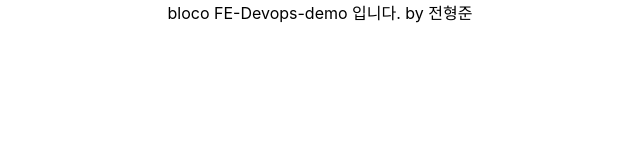
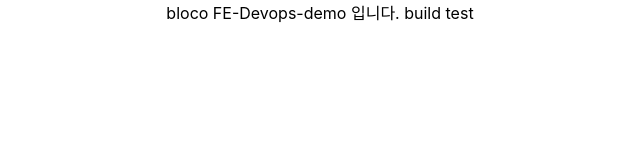
Before and after one commit to HyeongJunJeon/devops-demo, a React (Create React App) app: page / in a window 1280 px wide. Shown: the top 160 px of the page, without its empty margins (320-960 px from the left). Built offline with nearby package versions, Linux system fonts and the light colour scheme.

Commit message:
first commit

```diff
--- a/src/App.js
+++ b/src/App.js
@@ -2,7 +2,7 @@ import logo from "./logo.svg";
 import "./App.css";
 
 function App() {
-  return <div className="App">bloco FE-Devops-demo 입니다. by 전형준</div>;
+  return <div className="App">bloco FE-Devops-demo 입니다. build test</div>;
 }
 
 export default App;
```
